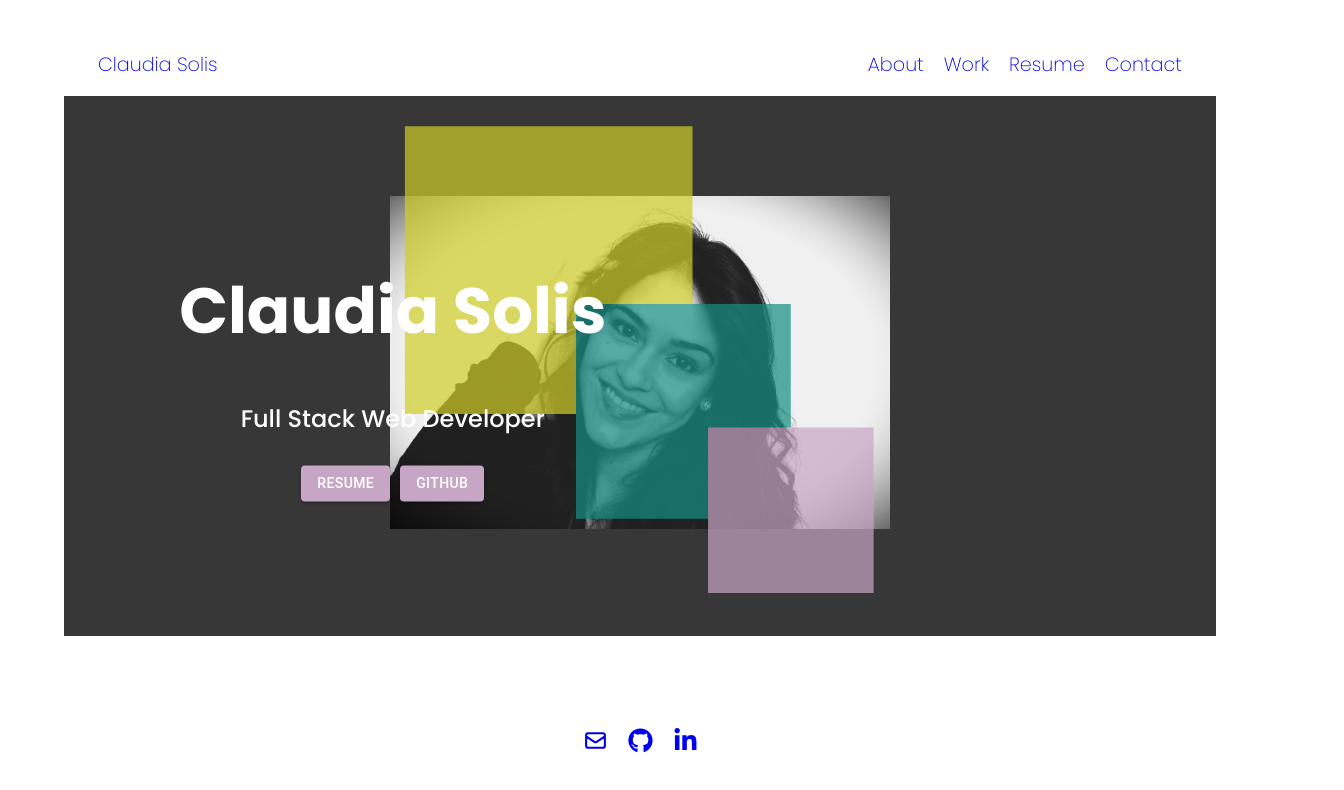
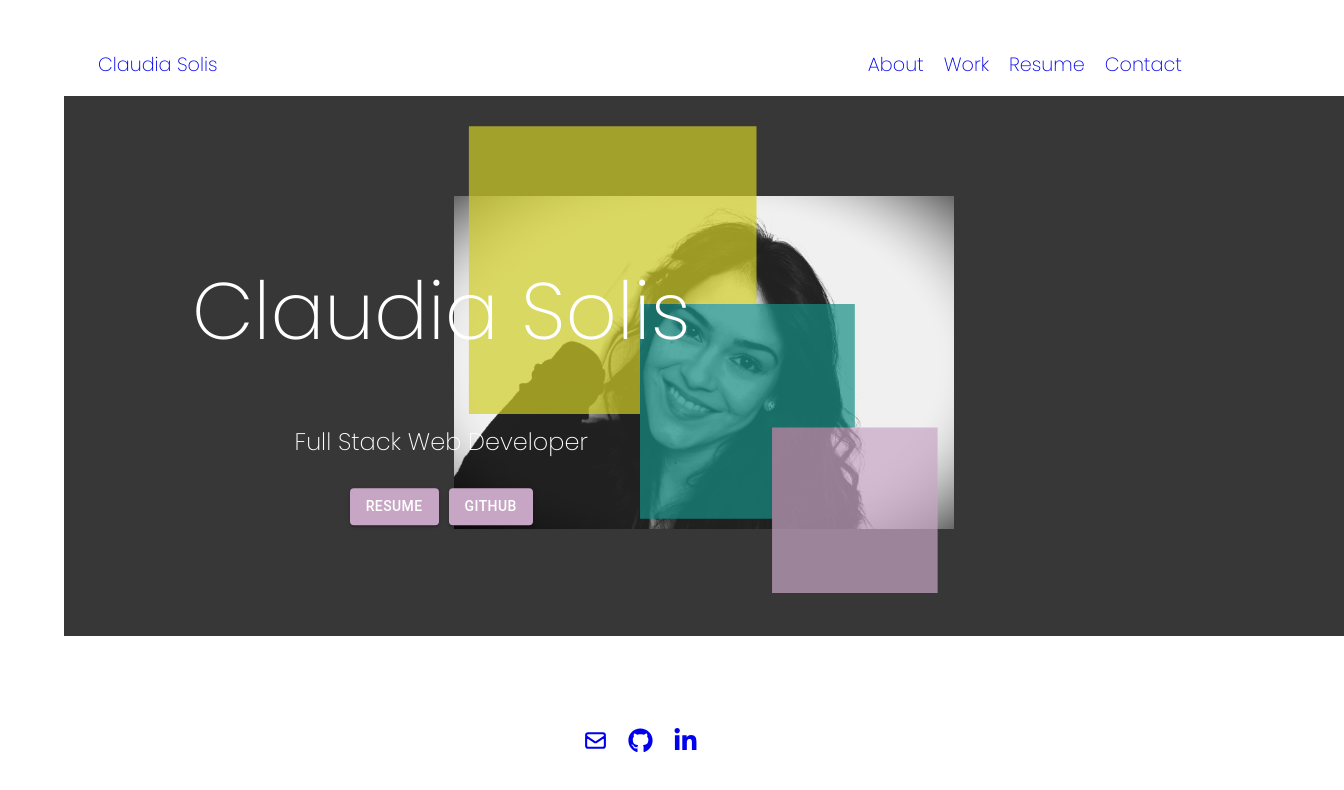
Before and after one commit to cjsolis12/claudia-solis, a React (Vite) app: page / in a window 1280 px wide. Shown: the top 790 px of the page, 1344 px wide, since content can reach past the window. Built offline with nearby package versions, Linux system fonts and the light colour scheme.

Commit message:
hero section

```diff
--- a/src/index.css
+++ b/src/index.css
@@ -38,6 +38,7 @@ body {
   position: relative;
   background-color: #373737;
   padding: 100px 0;
+  width: 100vw;
 }
 
 .overlay-text {
@@ -50,11 +51,13 @@ body {
 }
 
 .overlay-text h1 {
-  font-size: 4rem;
+  font-size: 5rem;
+  font-weight: 200;
 }
 
 .overlay-text p {
-  font-size: 1.5rem
+  font-size: 1.5rem;
+  font-weight: 200;
 }
 
 .header-images {
```
